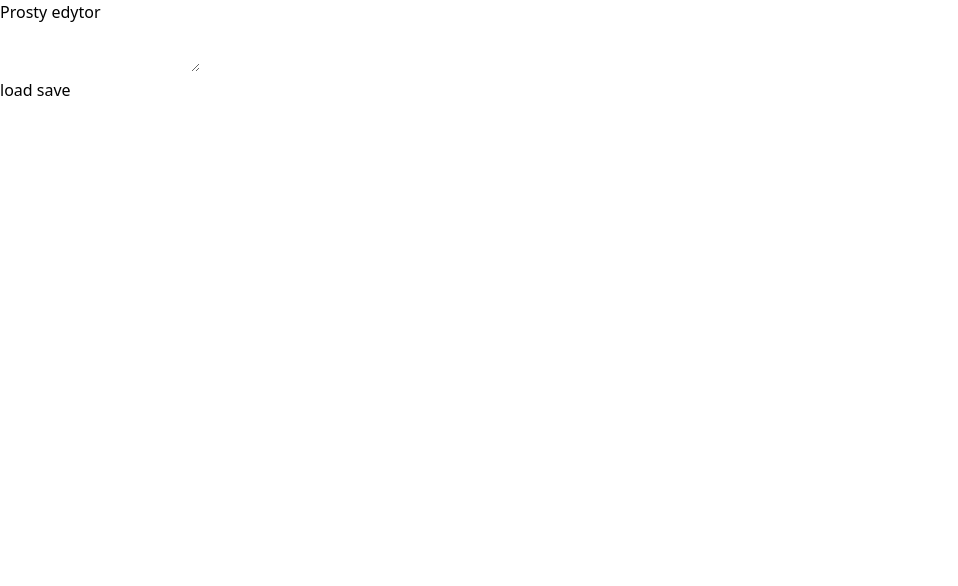
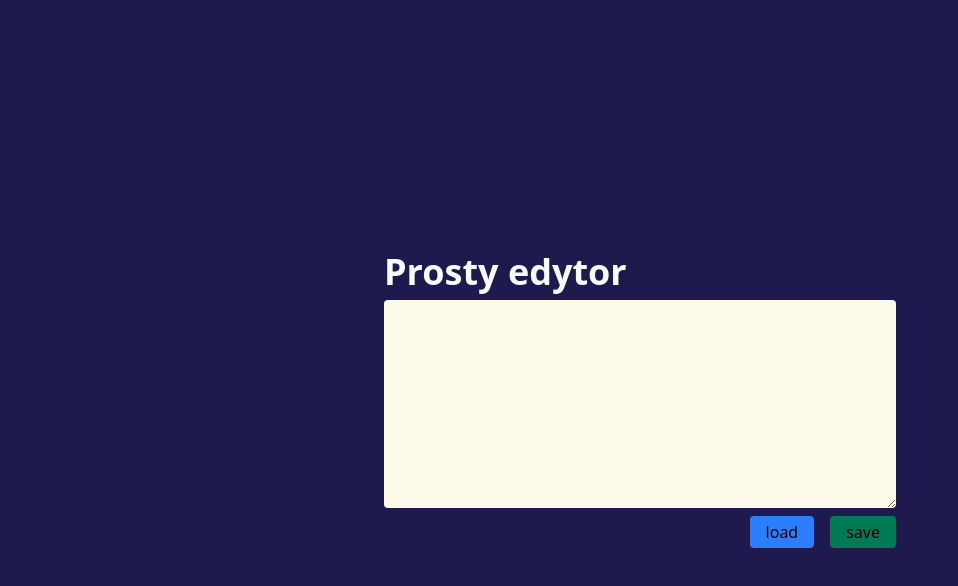
Before and after one commit to krzysztofJerzyk/simple-editor-tailwind, a website built with Parcel: page src/index.html in a window 1280 px wide. Shown: the whole page, without its empty margins (0-958 px from the left). Built offline with nearby package versions, Linux system fonts and the light colour scheme.

Commit message:
Style layout and typography

```diff
--- a/src/index.html
+++ b/src/index.html
@@ -6,12 +6,16 @@
     <link href="./index.css" type="text/css" rel="stylesheet" />
     <title>Prosty edytor</title>
   </head>
-  <body>
-    <h1>Prosty edytor</h1>
-    <textarea> </textarea>
-    <div>
-      <button>load</button>
-      <button>save</button>
-    </div>
+  <body class="bg-indigo-950 flex min-h-screen justify-center items-center">
+    <main class="w-lg flex flex-col gap-2">
+      <h1 class="text-gray-50 text-4xl font-bold">Prosty edytor</h1>
+      <textarea
+        class="w-full bg-amber-50 text-black min-h-52 rounded-sm"
+      ></textarea>
+      <div class="flex justify-end gap-4">
+        <button class="px-4 py-1 bg-blue-500 rounded-sm">load</button>
+        <button class="px-4 py-1 bg-emerald-700 rounded-sm">save</button>
+      </div>
+    </main>
   </body>
 </html>
```
